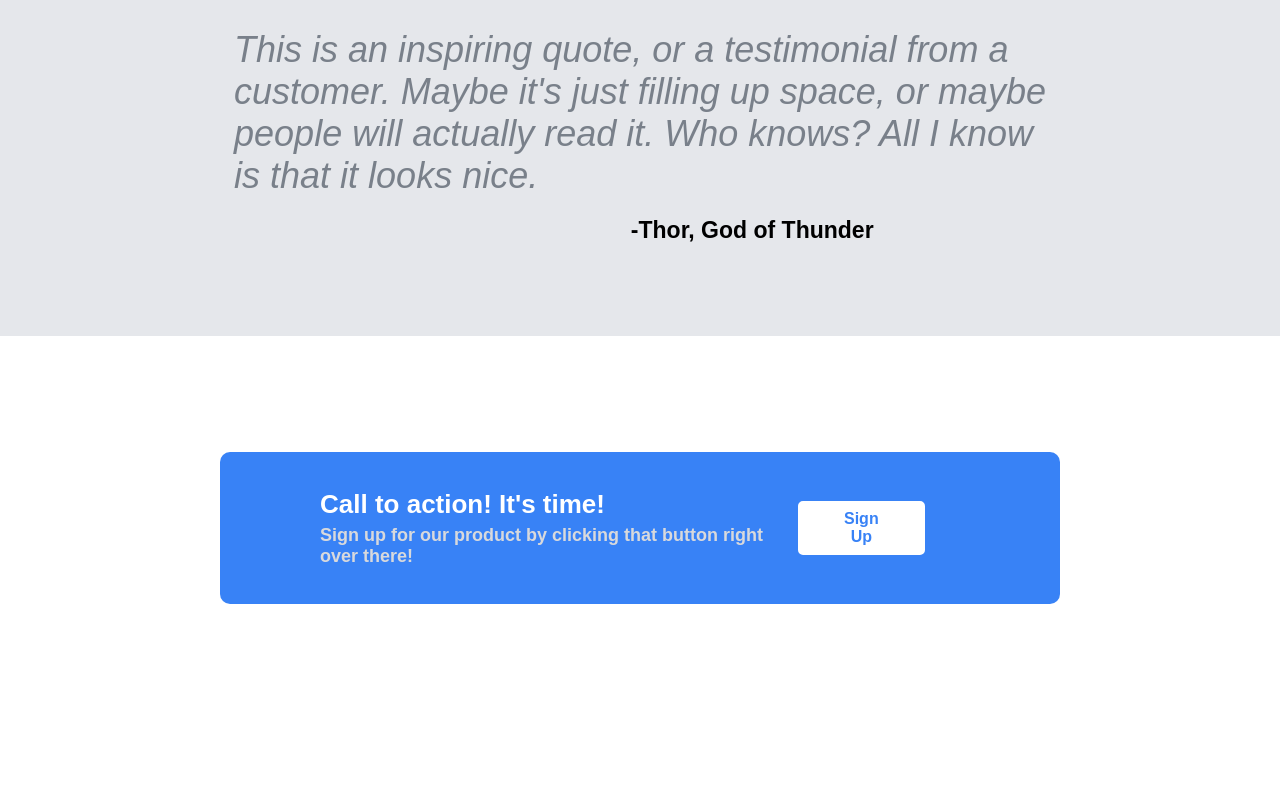
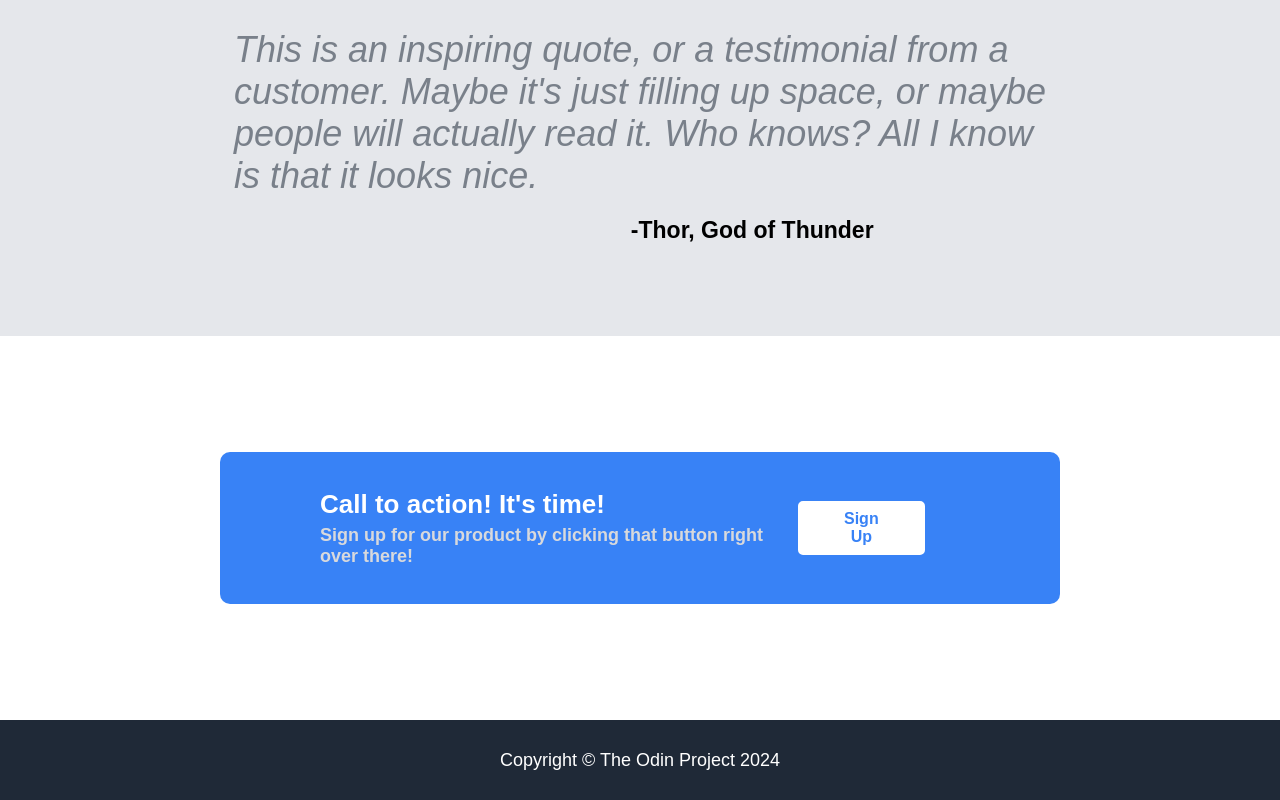
Before and after one commit to SamamaKarim092/Landing-Page, a plain HTML site: page index.html in a window 1280 px wide. Shown: the part 1083-1883 px from the top of the page. Before the commit the page ends 1803 px from the top, so only its background shows below. Drawn offline with Linux system fonts and the light colour scheme.

Commit message:
Whole website complete

```diff
--- a/index.html
+++ b/index.html
@@ -97,6 +97,14 @@
 </div>
 
 
+     <!-- Fifth Section (Footer)-->
+      <div class="fifth-section">
+        <div class="footer">
+          Copyright &copy; The Odin Project 2024
+        </div>
+      </div>
+
+
 
   </body>
 </html>
--- a/style.css
+++ b/style.css
@@ -219,3 +219,17 @@
   background-color: #3882F6;
   color: white;
 }
+
+
+.fifth-section {
+  display:flex;
+  justify-content: center;
+  align-items: center;
+  height: 10vh;
+  background-color: #1f2937;
+}
+
+.fifth-section .footer {
+  color: white;
+  font-size: 18px;
+}
```
